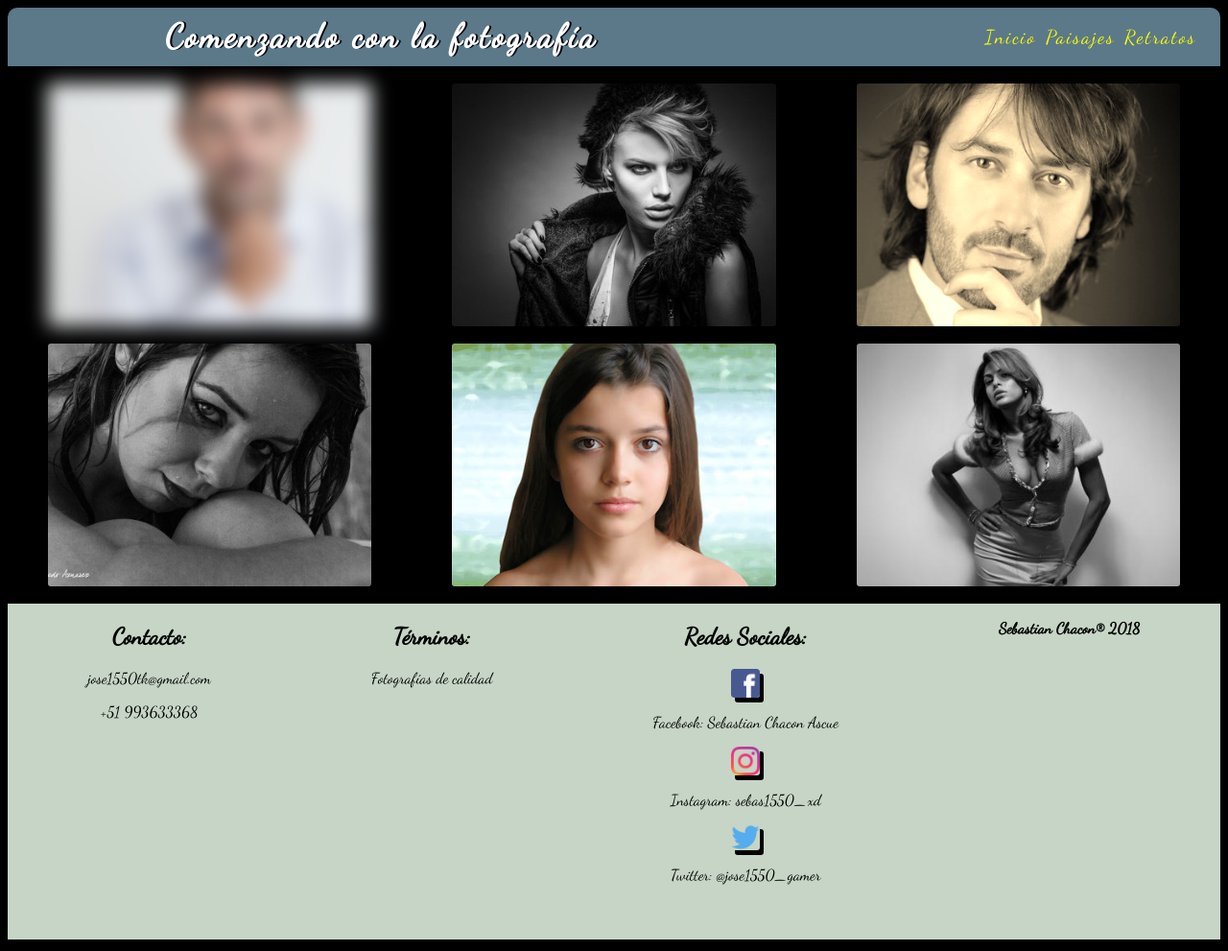
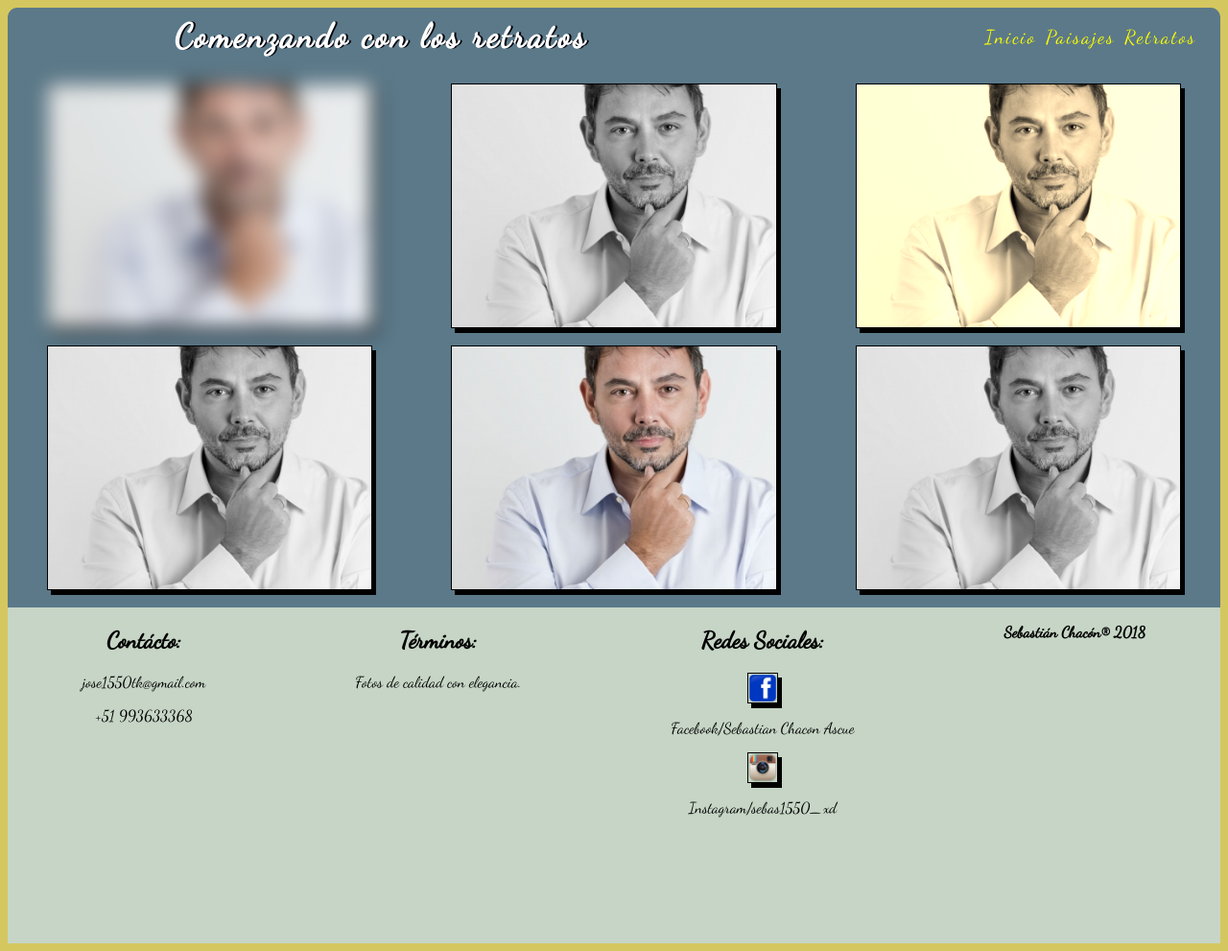
Before and after one commit to SebasTK1550/Examen-CSS-y-Web-Responsive, a plain HTML site: page retratos.html in a window 1280 px wide. Shown: the whole page at 96% size. Drawn offline with Linux system fonts and the light colour scheme.

Commit message:
Add files via upload

```diff
--- a/css/estilos.css
+++ b/css/estilos.css
@@ -1,4 +1,7 @@
+@charset "utf-8";
+/* CSS Document */
 /*Contenedores flex */
+
 .flex-container{
     width:100%;
     max-width:1366px;
@@ -9,14 +12,16 @@
     justify-content: center ;
     align-items: center ;
     align-content: stretch;
+
 }
 header ul{
     list-style-type:none;
     margin:0;
-    padding:0;
+
     display:flex;
     flex-flow: row wrap;
     justify-content: flex-end;
+
 }
 .section1{
     width:100%;
@@ -45,6 +50,7 @@ header ul{
   min-width:220px;
   display: flex;
   flex-flow: row wrap;
+
 }
 /* Items de los contenedores flex */
 header{
@@ -62,6 +68,7 @@ header{
     background-color:#82c3a6;
     height:100%;
     flex: 1 100%;
+	padding-top: 10px;
 }
 #cuerpo1{
     height:100%;
@@ -69,7 +76,7 @@ header{
     flex: 1 auto;
 }
 #cuerpo2{
-    height:100%;
+    height:110%;
     background: #d5c75f;
     flex: 1 auto;
 }
@@ -85,7 +92,6 @@ header{
 #caja3{
     height:350px;
     flex: 1 auto;
-	border-radius:3px;
 }
 #caja4{
     height:350px;
@@ -94,16 +100,20 @@ header{
     font-weight: bold;
 }
 #galeria1{
-  height: auto;
+  height: 100%;
   flex: 1 auto;
+
+
 }
 #galeria2{
-  height: auto;
+  height: 100%;
   flex: 1 auto;
+
 }
 #galeria3{
-  height: auto;
+  height: 100%;
   flex: 1 auto;
+
 }
 /* Otros elementos*/
 header h1{
@@ -143,14 +153,14 @@ header ul li{
     width: 50%;
     text-align: center;
     background: #d5c75f;
-    font-family: 'Special Elite', cursive;
+    font-family: "Dancing Script", cursive;
     font-size: 1.5em;
     text-decoration:underline;
 }
 div img{
   margin: auto;
   display:block;
-  border-radius: 3px;
+  border: 1px solid black;
   box-shadow: 4px 5px black;
   width: 80%;
 }
@@ -192,7 +202,7 @@ h2{
 }
 li:hover{
     border: 1px solid;
-
+}
 /*animacion de entrada*/
 header {
   animation-duration: 2s;
@@ -228,7 +238,7 @@ header {
         font-size: 12px;
     }
     header{
-        display: block;
+        display:block;
         order:0;
     }
     #cuerpo0{
--- a/retratos.html
+++ b/retratos.html
@@ -1,16 +1,19 @@
-<!DOCTYPE html>
+<!doctype html>
 <html>
 <head>
-  <title>Comenzando con la fotograf&iacute;a</title>
 <meta charset="utf-8">
-    <meta name="viewport" content="width:device-width">
+<meta name="viewport" content="width:device_width,initial-scale=1">
+<title>Retratos</title>
 <link rel="stylesheet" href="css/estilos.css">
 <link href="https://fonts.googleapis.com/css?family=Dancing+Script" rel="stylesheet">
+
 </head>
-<body style="background:black">
+
+<body style=background-color:#d5c75f>
+<header>
 	<div class="flex-container">
-    <header>
-      <h1>Comenzando con la fotograf&iacute;a</h1>
+    <header class="header">
+    <h1>Comenzando con los retratos</h1>
 	<nav>
     <ul>
 	    <li><a href="index.html" class="menu">Inicio</a></li>
@@ -19,40 +22,43 @@
     </ul>
 	</nav>
 	</header>
+	</div>
 	<section id="galeria">
         <div id="galeria1" class="galeria">
-            <br><img src="fotos/retrato1.jpg" style="filter: blur(10px)"><br>
-            <img src="fotos/retrato2.jpg" class="img_gris"><br>
+            <br><img src="imagenes/retrato1.jpg" style="filter: blur(10px)"><br>
+            <img src="imagenes/retrato1.jpg" class="img_gris"><br>
         </div>
         <div id="galeria2" class="galeria">
-            <br><img src="fotos/retrato3.jpg" class="img_gris"><br>
-            <img src="fotos/retrato4.jpg" ><br>
+            <br><img src="imagenes/retrato1.jpg" class="img_gris"><br>
+            <img src="imagenes/retrato1.jpg" ><br>
         </div>
         <div id="galeria3" class="galeria">
-            <br><img src="fotos/retrato5.jpg" style="filter:sepia(90%)"><br>
-            <img src="fotos/retrato6.jpg" class="img_gris"><br>
+            <br><img src="imagenes/retrato1.jpg" style="filter:sepia(90%)"><br>
+            <img src="imagenes/retrato1.jpg" class="img_gris"><br>
         </div>
     </section>
 <footer class="footer1">
         <div id="caja1" class="Cajafooter">
-            <h2>Contacto:</h2>
+            <h2>Cont&aacute;cto:</h2>
             <P>jose1550tk@gmail.com</P>
             <P>+51 993633368</P>
         </div>
         <div id="caja2" class="Cajafooter">
             <h2>T&eacute;rminos:</h2>
-            <P>Fotograf&iacute;as de calidad</P>
+            <P>Fotos de calidad con elegancia.</P>
         </div>
         <div id="caja3" class="Cajafooter">
             <h2>Redes Sociales:</h2>
-            <img id="facebook" class="iconored" src="fotos/facebook.png">
-            <p>Facebook: Sebastian Chacon Ascue</p>
-            <img id="instagram" class="iconored" src="fotos/instagram.png">
-            <p>Instagram: sebas1550_xd</p>
-            <img id="twitter" class="iconored" src="fotos/twitter.png">
-			<p>Twitter: @jose1550_gamer</p>
+            <img id="facebbok" class="iconored" src="imagenes/icono_Facebook.png">
+            <p>Facebook/Sebastian Chacon Ascue</p>
+            <img id="instagram" class="iconored" src="imagenes/icono_instagram.png">
+            <p>Instagram/sebas1550_xd</p>
         </div>
         <div id="caja4" class="Cajafooter">
-            <P>Sebastian Chacon® 2018 </P>
+            <P>Sebasti&aacute;n Chac&oacute;n® 2018 </P>
+        </div>
         </div>
         </footer>
+
+</body>
+</html>
```
Also changed, not shown: index.html (+21 -17 lines), paisajes.html (+30 -21 lines), imagenes/Aguila.jpg (added), imagenes/icono_Facebook.png (added), imagenes/icono_instagram.png (added), imagenes/icono_twitter.png (added), imagenes/paisaje.jpg (added), imagenes/paisaje1.jpg (added), imagenes/retrato.jpg (added), imagenes/retrato1.jpg (added). Lines whose indentation alone changed are shown as unchanged.
